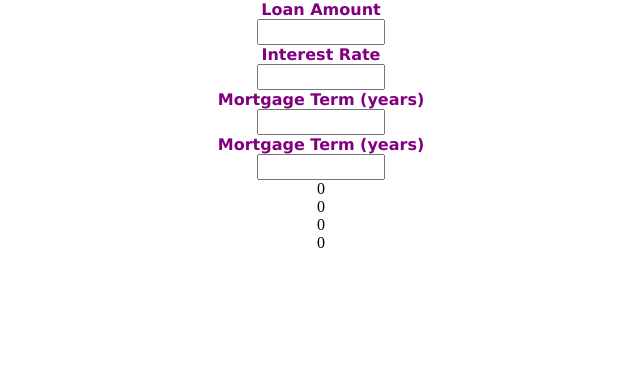
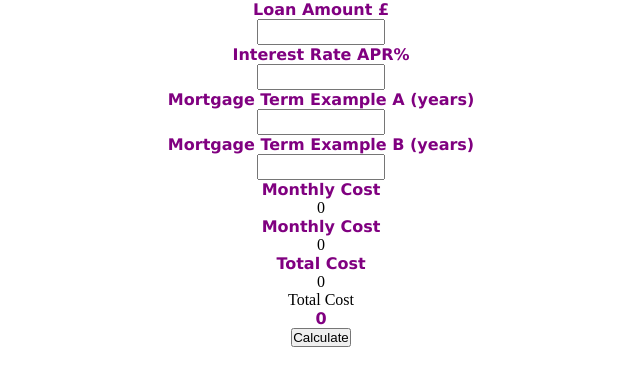
Before and after one commit to sod09/mortgage_calculator, a website: page index.html in a window 1280 px wide. Shown: the whole page, without its empty margins (319-959 px from the left). Drawn offline with Linux system fonts and the light colour scheme.

Commit message:
working monthly formula

```diff
--- a/index.html
+++ b/index.html
@@ -8,21 +8,33 @@
     <link rel="stylesheet" href="./styles.css">
   </head>
   <body>
-    <label for="loanamount">Loan Amount</label>
+    <label for="loanamount">Loan Amount £</label>
     <input type="number" value="loan-amount" id="loan-amount" class="loan__amount" />
-    <label for="interest-rate">Interest Rate</label>
+
+    <label for="interest-rate">Interest Rate APR%</label>
     <input type="number" value="interest-rate" id="interest-rate" class="interest__rate" />
-    <label for="mortgage-term-example-one">Mortgage Term (years)</label>
+
+    <label for="mortgage-term-example-one">Mortgage Term Example A (years)</label>
     <input type="number" value="mortgage-term" id="mortgage-term-example-one" class="mortgage-term-example-one">
-    <label for="mortgage-term-example-two">Mortgage Term (years)</label>
+
+    <label for="mortgage-term-example-two">Mortgage Term Example B (years)</label>
     <input type="number" value="mortgage-term" id="mortgage-term-example-two" class="mortgage-term-example-two">
-    <div class="monthly-mortgage-payment-example-one">0</div>
-    <div class="monthly-mortgage-payment-example-two">0</div>
+
+    <div class="header monthly-mortgage-payment-example-one-label">Monthly Cost</div>
+    <div class="monthly-mortgage-payment-example-one-output">0</div>
+
+    <div class="header monthly-mortgage-payment-example-two-label">Monthly Cost</div>
+    <div class="monthly-mortgage-payment-example-two-output">0</div>
 
     <div class="monthly-saving"></div>
 
-    <div class="total-cost-over-mortgage-term-one">0</div>
-    <div class="total-cost-over-mortgage-term-two">0</div>
+    <div class="header total-cost-over-mortgage-term-one-label">Total Cost</div>
+    <div class="total-cost-over-mortgage-term-one-output">0</div>
+    <div class="total-cost-over-mortgage-term-two-label">Total Cost</div>
+    <div class="header total-cost-over-mortgage-term-two-output">0</div>
 
     <div class="totalsaving"></div>
+    <button class="calculator-button">Calculate</button>
+
+    <script src="./script.js""></script>
 </html>
--- a/script.js
+++ b/script.js
@@ -1,2 +1,22 @@
 
+
+const calcButton = document.querySelector(".calculator-button");
+
+
+const monthlyPaymentTotal= () => {
+const mortgageInYearsA = document.querySelector(".mortgage-term-example-one").value;
+const loanAmount = document.querySelector(".loan__amount").value;
+const interestRatePercentage = document.querySelector(".interest__rate").value;
+const interestPerMonth = interestRatePercentage / 1200;
+const mortgageTermAinMonths = mortgageInYearsA * 12;
+const mortgageAoutput = document.querySelector(".monthly-mortgage-payment-example-one-output")
+
+	const calcPayment = loanAmount*(interestPerMonth * Math.pow((1 + interestPerMonth), mortgageTermAinMonths))/(Math.pow((1 + interestPerMonth), mortgageTermAinMonths) - 1);
+  mortgageAoutput.innerHTML = calcPayment.toFixed(1);
+
+  console.log(calcPayment)
+
+  return calcPayment
 }
+
+calcButton.addEventListener("click", monthlyPaymentTotal)
--- a/styles.css
+++ b/styles.css
@@ -21,3 +21,10 @@ label {
   color: purple;
   font-weight: bold;
 }
+
+.header {
+  font-family: Verdana, Geneva, Tahoma, sans-serif;
+  color: purple;
+  font-weight: bold;
+
+}
```
Also changed, not shown: package.json (added, +24 -0 lines), script.test.js (added, +7 -0 lines), .babelrc (added), 1 other file.
